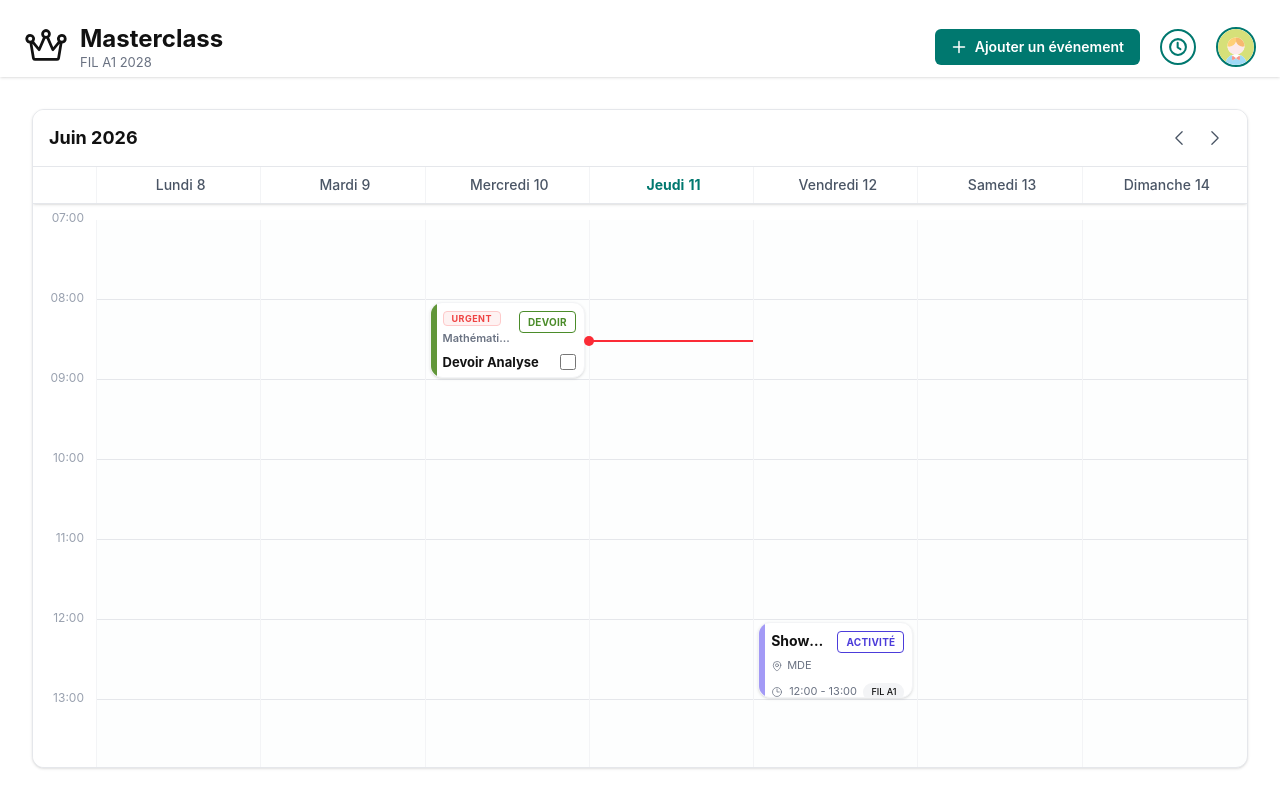
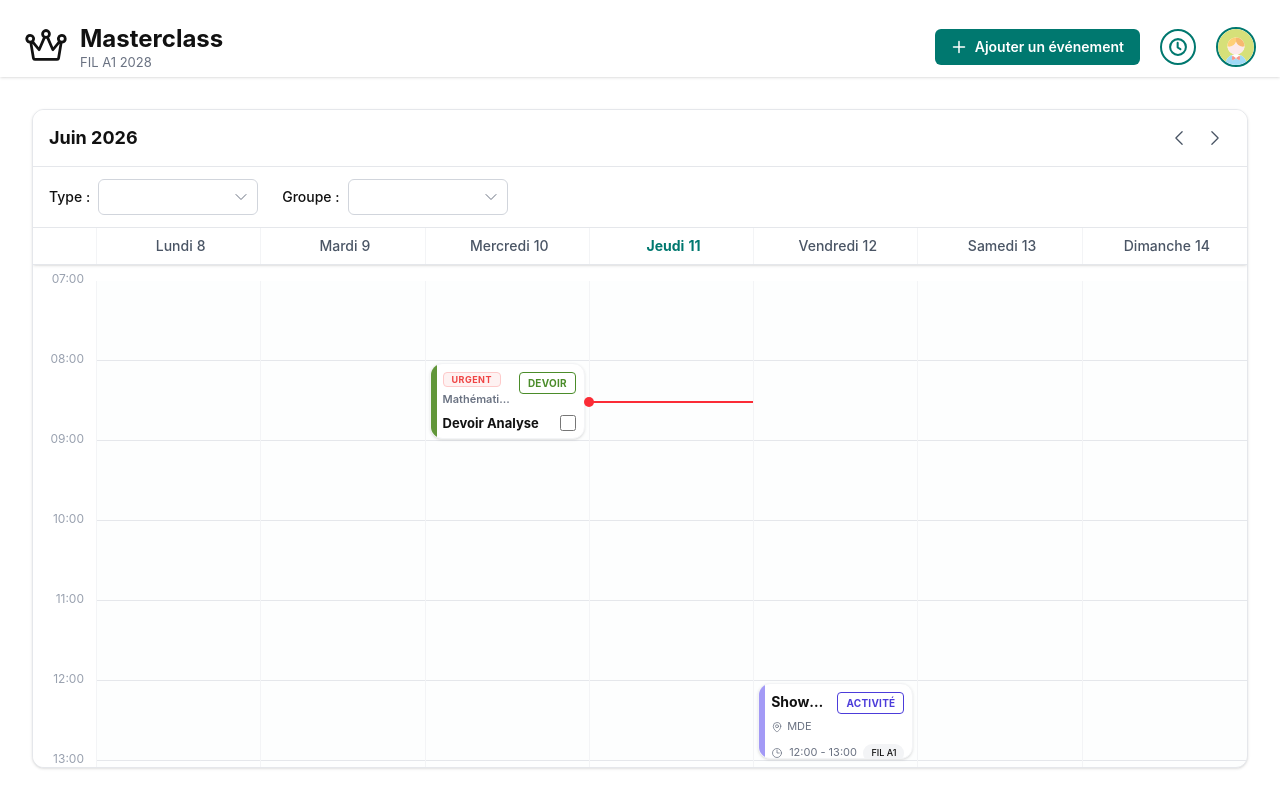
Before and after one commit to Arcols/Masterclass, a Vue app in the folder masterclass-front/: page /login in a window 1280 px wide. Built offline with nearby package versions, Linux system fonts and the light colour scheme; the HTML template or start-up script is replaced by a standard one.

Commit message:
feat(ui): Ajout de filtres pour le planning (Type, Groupe)

```diff
--- a/masterclass-front/src/components/EventBadge.vue
+++ b/masterclass-front/src/components/EventBadge.vue
@@ -1,8 +1,14 @@
 <script setup lang="ts">
 import { computed } from 'vue';
+import { XMarkIcon } from '@heroicons/vue/24/outline';
 
 const props = defineProps<{
   type?: 'devoir' | 'activite' | 'sport';
+  removable?: boolean; // Permet d'afficher la croix
+}>();
+
+const emit = defineEmits<{
+  (e: 'remove'): void;
 }>();
 
 const badgeConfig = computed(() => {
@@ -22,9 +28,17 @@ const badgeConfig = computed(() => {
 <template>
   <span
     v-if="badgeConfig"
-    class="px-2 py-0.5 rounded text-[10px] font-bold tracking-wide border shrink-0 uppercase"
+    class="inline-flex items-center gap-1 px-2 py-0.5 rounded text-[10px] font-bold tracking-wide border shrink-0 uppercase"
     :class="badgeConfig.class"
   >
     {{ badgeConfig.label }}
+
+    <button
+      v-if="removable"
+      @click.stop="emit('remove')"
+      class="hover:scale-125 hover:text-[var(--color-red)] focus:outline-none flex items-center justify-center cursor-pointer"
+    >
+      <XMarkIcon class="w-3 h-3" stroke-width="3" />
+    </button>
   </span>
 </template>
--- /dev/null
+++ b/masterclass-front/src/components/GroupBadge.vue
@@ -0,0 +1,27 @@
+<script setup lang="ts">
+import { XMarkIcon } from '@heroicons/vue/24/outline';
+
+defineProps<{
+  group: string;
+  removable?: boolean;
+}>();
+
+const emit = defineEmits<{
+  (e: 'remove'): void;
+}>();
+</script>
+
+<template>
+  <span
+    class="inline-flex items-center gap-1 px-2 py-0.5 rounded text-[10px] font-bold tracking-wide border shrink-0 uppercase bg-[var(--color-groupe-bg)] border-[var(--color-groupe-stroke)] text-[var(--color-black)]"
+  >
+    {{ group }}
+    <button
+      v-if="removable"
+      @click.stop="emit('remove')"
+      class="hover:scale-125 hover:text-[var(--color-red)] focus:outline-none flex items-center justify-center cursor-pointer"
+    >
+      <XMarkIcon class="w-3 h-3" stroke-width="3" />
+    </button>
+  </span>
+</template>
--- /dev/null
+++ b/masterclass-front/src/components/MultiSelectDropdown.vue
@@ -0,0 +1,61 @@
+<script setup lang="ts">
+import { ref, computed } from 'vue';
+import { ChevronDownIcon } from '@heroicons/vue/24/outline';
+
+const props = defineProps<{
+  modelValue: string[];
+  options: { id: string; label: string }[];
+}>();
+
+const emit = defineEmits(['update:modelValue']);
+
+const isOpen = ref(false);
+
+const toggle = () => (isOpen.value = !isOpen.value);
+
+const selectOption = (id: string) => {
+  if (!props.modelValue.includes(id)) {
+    emit('update:modelValue', [...props.modelValue, id]);
+  }
+  isOpen.value = false;
+};
+
+const removeOption = (id: string) => {
+  emit('update:modelValue', props.modelValue.filter((val) => val !== id));
+};
+
+// Ne montre dans le menu que les options qui ne sont pas encore sélectionnées
+const availableOptions = computed(() =>
+  props.options.filter((o) => !props.modelValue.includes(o.id))
+);
+</script>
+
+<template>
+  <div class="relative inline-block min-w-[160px]">
+    <div v-if="isOpen" class="fixed inset-0 z-40" @click="isOpen = false"></div>
+
+    <div
+      class="relative z-50 flex items-center min-h-[36px] bg-white border border-gray-300 rounded-md px-2 py-1 gap-2 cursor-pointer hover:border-gray-400 transition-colors"
+      @click="toggle"
+    >
+      <div class="flex flex-wrap gap-1 flex-1 items-center">
+        <slot name="selected" :remove="removeOption"></slot>
+      </div>
+      <ChevronDownIcon class="w-4 h-4 text-gray-500 shrink-0" />
+    </div>
+
+    <div
+      v-if="isOpen && availableOptions.length > 0"
+      class="absolute z-50 w-full mt-1 bg-white border border-gray-200 rounded-md shadow-lg py-1 max-h-48 overflow-y-auto"
+    >
+      <div
+        v-for="opt in availableOptions"
+        :key="opt.id"
+        @click.stop="selectOption(opt.id)"
+        class="px-3 py-2 hover:bg-gray-50 cursor-pointer text-sm"
+      >
+        <slot name="option" :option="opt">{{ opt.label }}</slot>
+      </div>
+    </div>
+  </div>
+</template>
--- a/masterclass-front/src/components/PlanningBoard.vue
+++ b/masterclass-front/src/components/PlanningBoard.vue
@@ -4,6 +4,7 @@ import { ChevronLeftIcon, ChevronRightIcon } from '@heroicons/vue/24/outline'
 import PlanningColumn from './PlanningColumn.vue'
 import type { EventData } from './EventCard.vue'
 import mockEvents from '@/mocks/events.json'
+import PlanningFilters from '@/components/PlanningFilters.vue'
 
 // ── CONFIGURATION DE LA GRILLE ──
 const START_HOUR = 7
@@ -19,6 +20,27 @@ const rowHeight = ref(MOBILE_ROW_HEIGHT)
 
 const updateRowHeight = () => {
   rowHeight.value = window.innerWidth < 768 ? MOBILE_ROW_HEIGHT : DESKTOP_ROW_HEIGHT
+}
+
+// ── GESTION DES FILTRES ──
+const selectedTypes = ref<string[]>([])
+const selectedGroups = ref<string[]>([])
+
+// Génère dynamiquement la liste de tous les groupes existants dans les données
+const availableGroups = computed(() => {
+  const groups = events.value.map(e => e.group)
+  return [...new Set(groups)] // Enlève les doublons
+})
+
+// ── FILTRAGE DES DONNÉES ──
+const getEventsForDay = (fullDateStr: string) => {
+  return events.value.filter((e) => {
+    const isSameDate = e.date === fullDateStr;
+    const isTypeMatched = selectedTypes.value.length === 0 || selectedTypes.value.includes(e.type);
+    const isGroupMatched = selectedGroups.value.length === 0 || selectedGroups.value.includes(e.group);
+
+    return isSameDate && isTypeMatched && isGroupMatched;
+  })
 }
 
 // ── GESTION DES DATES ──
@@ -106,10 +128,6 @@ const nextWeek = () => {
   currentDate.value = newDate
 }
 
-const getEventsForDay = (fullDateStr: string) => {
-  return events.value.filter((e) => e.date === fullDateStr)
-}
-
 const updateStatus = (id: string, newValue: boolean) => {
   const targetEvent = events.value.find((e) => e.id === id)
   if (targetEvent) targetEvent.isCompleted = newValue
@@ -124,7 +142,7 @@ const emit = defineEmits<{
   <div
     class="flex flex-col h-full bg-white md:rounded-xl border border-gray-200 overflow-hidden shadow-sm"
   >
-    <div class="flex items-center justify-between px-4 py-3 border-b border-gray-200 bg-white z-50">
+    <div class="flex items-center justify-between px-4 py-3 border-b border-gray-200 bg-white z-50 shrink-0">
       <h2 class="text-lg font-bold text-[var(--color-black)] capitalize">{{ currentMonthYear }}</h2>
       <div class="flex items-center gap-1">
         <button
@@ -141,6 +159,12 @@ const emit = defineEmits<{
         </button>
       </div>
     </div>
+
+    <PlanningFilters
+      v-model:selected-types="selectedTypes"
+      v-model:selected-groups="selectedGroups"
+      :available-groups="availableGroups"
+    />
 
     <div class="flex-1 overflow-auto relative flex flex-col">
       <div class="sticky top-0 z-40 flex border-b border-gray-200 bg-white shadow-sm shrink-0">
--- /dev/null
+++ b/masterclass-front/src/components/PlanningFilters.vue
@@ -0,0 +1,69 @@
+<script setup lang="ts">
+import MultiSelectDropdown from './MultiSelectDropdown.vue';
+import EventBadge from './EventBadge.vue';
+import GroupBadge from './GroupBadge.vue';
+
+defineProps<{
+  selectedTypes: string[];
+  selectedGroups: string[];
+  availableGroups: string[];
+}>();
+
+const emit = defineEmits(['update:selectedTypes', 'update:selectedGroups']);
+
+const typeOptions = [
+  { id: 'devoir', label: 'Devoir' },
+  { id: 'activite', label: 'Activité' },
+  { id: 'sport', label: 'Sport' }
+];
+</script>
+
+<template>
+  <div class="flex flex-wrap items-center gap-6 px-4 py-3 bg-white border-b border-gray-200 shrink-0">
+
+    <div class="flex items-center gap-2">
+      <span class="text-sm font-medium text-[var(--color-black)]">Type :</span>
+      <MultiSelectDropdown
+        :options="typeOptions"
+        :modelValue="selectedTypes"
+        @update:modelValue="emit('update:selectedTypes', $event)"
+      >
+        <template #selected="{ remove }">
+          <EventBadge
+            v-for="t in selectedTypes"
+            :key="t"
+            :type="t as any"
+            removable
+            @remove="remove(t)"
+          />
+        </template>
+        <template #option="{ option }">
+          <EventBadge :type="option.id as any" />
+        </template>
+      </MultiSelectDropdown>
+    </div>
+
+    <div class="flex items-center gap-2">
+      <span class="text-sm font-medium text-[var(--color-black)]">Groupe :</span>
+      <MultiSelectDropdown
+        :options="availableGroups.map(g => ({ id: g, label: g }))"
+        :modelValue="selectedGroups"
+        @update:modelValue="emit('update:selectedGroups', $event)"
+      >
+        <template #selected="{ remove }">
+          <GroupBadge
+            v-for="g in selectedGroups"
+            :key="g"
+            :group="g"
+            removable
+            @remove="remove(g)"
+          />
+        </template>
+        <template #option="{ option }">
+          <GroupBadge :group="option.id" />
+        </template>
+      </MultiSelectDropdown>
+    </div>
+
+  </div>
+</template>
```
